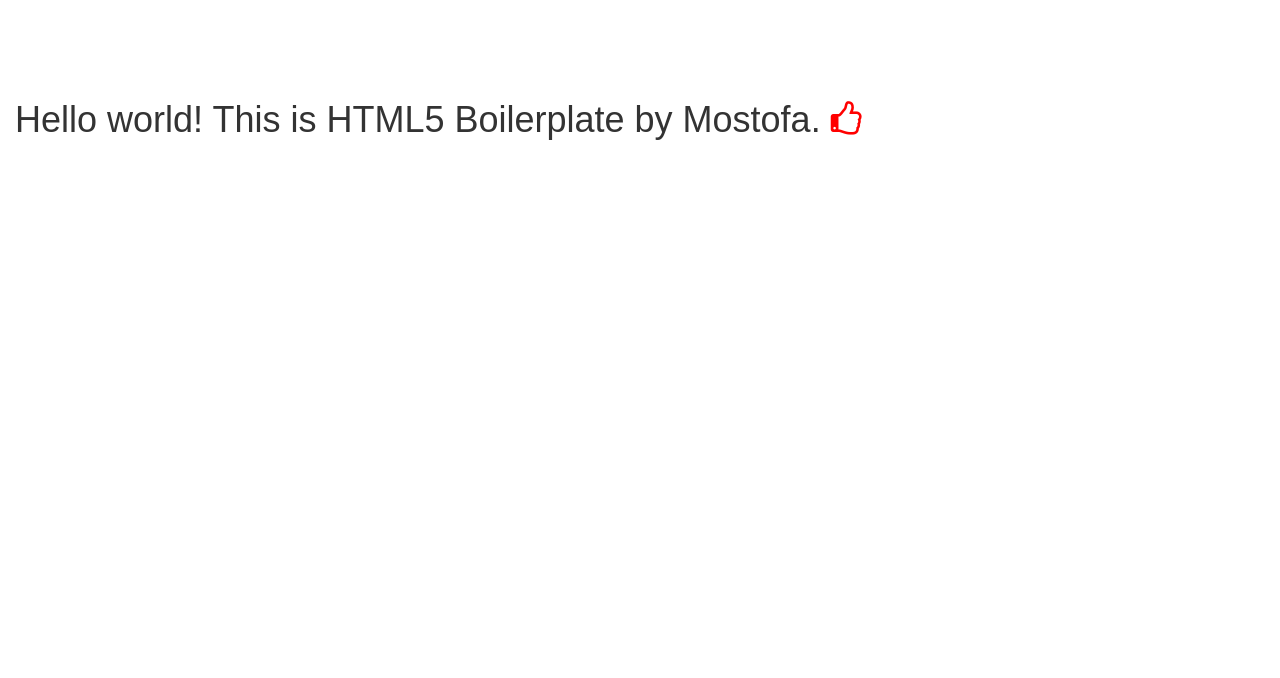
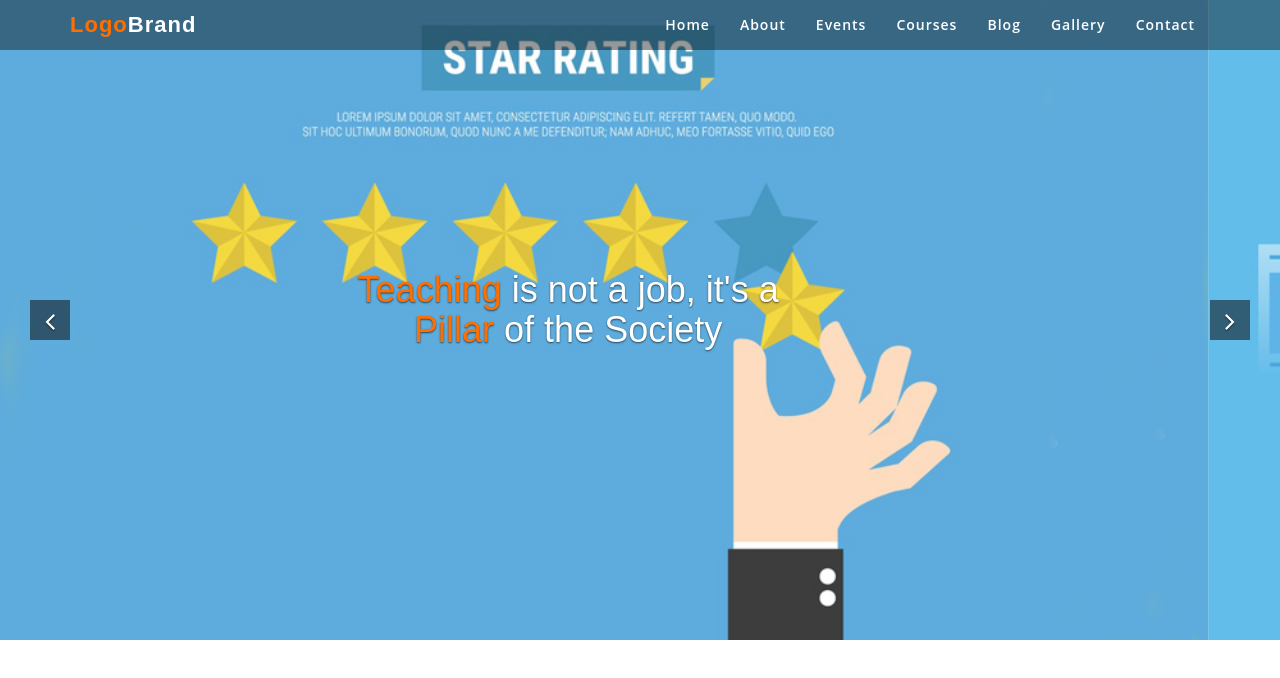
Before and after one commit to ShadiqurShaon/RatingWebsite, a plain HTML site: page index.html in a window 1280 px wide. Drawn offline with Linux system fonts and the light colour scheme.

Commit message:
menu and banner done

```diff
--- a/css/main.css
+++ /dev/null
@@ -1,282 +0,0 @@
-/*! HTML5 Boilerplate v5.3.0 | MIT License | https://html5boilerplate.com/ */
-
-/*
- * What follows is the result of much research on cross-browser styling.
- * Credit left inline and big thanks to Nicolas Gallagher, Jonathan Neal,
- * Kroc Camen, and the H5BP dev community and team.
- */
-
-/* ==========================================================================
-   Base styles: opinionated defaults
-   ========================================================================== */
-
-html {
-    color: #222;
-    font-size: 1em;
-    line-height: 1.4;
-}
-
-/*
- * Remove text-shadow in selection highlight:
- * https://twitter.com/miketaylr/status/12228805301
- *
- * These selection rule sets have to be separate.
- * Customize the background color to match your design.
- */
-
-::-moz-selection {
-    background: #b3d4fc;
-    text-shadow: none;
-}
-
-::selection {
-    background: #b3d4fc;
-    text-shadow: none;
-}
-
-/*
- * A better looking default horizontal rule
- */
-
-hr {
-    display: block;
-    height: 1px;
-    border: 0;
-    border-top: 1px solid #ccc;
-    margin: 1em 0;
-    padding: 0;
-}
-
-/*
- * Remove the gap between audio, canvas, iframes,
- * images, videos and the bottom of their containers:
- * https://github.com/h5bp/html5-boilerplate/issues/440
- */
-
-audio,
-canvas,
-iframe,
-img,
-svg,
-video {
-    vertical-align: middle;
-}
-
-/*
- * Remove default fieldset styles.
- */
-
-fieldset {
-    border: 0;
-    margin: 0;
-    padding: 0;
-}
-
-/*
- * Allow only vertical resizing of textareas.
- */
-
-textarea {
-    resize: vertical;
-}
-
-/* ==========================================================================
-   Browser Upgrade Prompt
-   ========================================================================== */
-
-.browserupgrade {
-    margin: 0.2em 0;
-    background: #ccc;
-    color: #000;
-    padding: 0.2em 0;
-}
-
-/* ==========================================================================
-   Author's custom styles
-   ========================================================================== */
-
-
-
-
-
-
-
-
-
-
-
-
-
-
-
-
-
-/* ==========================================================================
-   Helper classes
-   ========================================================================== */
-
-/*
- * Hide visually and from screen readers
- */
-
-.hidden {
-    display: none !important;
-}
-
-/*
- * Hide only visually, but have it available for screen readers:
- * http://snook.ca/archives/html_and_css/hiding-content-for-accessibility
- */
-
-.visuallyhidden {
-    border: 0;
-    clip: rect(0 0 0 0);
-    height: 1px;
-    margin: -1px;
-    overflow: hidden;
-    padding: 0;
-    position: absolute;
-    width: 1px;
-}
-
-/*
- * Extends the .visuallyhidden class to allow the element
- * to be focusable when navigated to via the keyboard:
- * https://www.drupal.org/node/897638
- */
-
-.visuallyhidden.focusable:active,
-.visuallyhidden.focusable:focus {
-    clip: auto;
-    height: auto;
-    margin: 0;
-    overflow: visible;
-    position: static;
-    width: auto;
-}
-
-/*
- * Hide visually and from screen readers, but maintain layout
- */
-
-.invisible {
-    visibility: hidden;
-}
-
-/*
- * Clearfix: contain floats
- *
- * For modern browsers
- * 1. The space content is one way to avoid an Opera bug when the
- *    `contenteditable` attribute is included anywhere else in the document.
- *    Otherwise it causes space to appear at the top and bottom of elements
- *    that receive the `clearfix` class.
- * 2. The use of `table` rather than `block` is only necessary if using
- *    `:before` to contain the top-margins of child elements.
- */
-
-.clearfix:before,
-.clearfix:after {
-    content: " "; /* 1 */
-    display: table; /* 2 */
-}
-
-.clearfix:after {
-    clear: both;
-}
-
-/* ==========================================================================
-   EXAMPLE Media Queries for Responsive Design.
-   These examples override the primary ('mobile first') styles.
-   Modify as content requires.
-   ========================================================================== */
-
-@media only screen and (min-width: 35em) {
-    /* Style adjustments for viewports that meet the condition */
-}
-
-@media print,
-       (-webkit-min-device-pixel-ratio: 1.25),
-       (min-resolution: 1.25dppx),
-       (min-resolution: 120dpi) {
-    /* Style adjustments for high resolution devices */
-}
-
-/* ==========================================================================
-   Print styles.
-   Inlined to avoid the additional HTTP request:
-   http://www.phpied.com/delay-loading-your-print-css/
-   ========================================================================== */
-
-@media print {
-    *,
-    *:before,
-    *:after,
-    *:first-letter,
-    *:first-line {
-        background: transparent !important;
-        color: #000 !important; /* Black prints faster:
-                                   http://www.sanbeiji.com/archives/953 */
-        box-shadow: none !important;
-        text-shadow: none !important;
-    }
-
-    a,
-    a:visited {
-        text-decoration: underline;
-    }
-
-    a[href]:after {
-        content: " (" attr(href) ")";
-    }
-
-    abbr[title]:after {
-        content: " (" attr(title) ")";
-    }
-
-    /*
-     * Don't show links that are fragment identifiers,
-     * or use the `javascript:` pseudo protocol
-     */
-
-    a[href^="#"]:after,
-    a[href^="javascript:"]:after {
-        content: "";
-    }
-
-    pre,
-    blockquote {
-        border: 1px solid #999;
-        page-break-inside: avoid;
-    }
-
-    /*
-     * Printing Tables:
-     * http://css-discuss.incutio.com/wiki/Printing_Tables
-     */
-
-    thead {
-        display: table-header-group;
-    }
-
-    tr,
-    img {
-        page-break-inside: avoid;
-    }
-
-    img {
-        max-width: 100% !important;
-    }
-
-    p,
-    h2,
-    h3 {
-        orphans: 3;
-        widows: 3;
-    }
-
-    h2,
-    h3 {
-        page-break-after: avoid;
-    }
-}
--- a/index.html
+++ b/index.html
@@ -5,16 +5,16 @@
     <meta http-equiv="x-ua-compatible" content="ie=edge">
     <title>Company Review </title>
     <meta name="viewport" content="width=device-width, initial-scale=1">
-     <meta http-equiv="Content-Type" content="text/html; charset=utf-8"/>
+    <meta http-equiv="Content-Type" content="text/html; charset=utf-8"/>
 
-    <meta name="description" content="Give your own description " />
-    <meta name="keywords" content="give your tag , html5 , css, jquery, etc" />
+    <meta name="description" content="Give your own description "/>
+    <meta name="keywords" content="give your tag , html5 , css, jquery, etc"/>
     <meta name="author" content="Author name Ashik">
     <meta name="robots" content="index, follow">
     <meta name="revisit-after" content="3 days // as you want ">
 
-    <meta property="og:url" content="http://example.com/" />
-    <meta property="og:site_name" content="Demo Test" />
+    <meta property="og:url" content="http://example.com/"/>
+    <meta property="og:site_name" content="Demo Test"/>
     <link rel="icon" href="img/favicon.png" type="image/gif">
 
     <!-- Place favicon.ico in the root directory -->
@@ -32,9 +32,82 @@
 
 <!-- Add your site or application content here -->
 <div class="container-fluid">
-    <!--	<div class="container">	--->
-    <h1 class="h1_">Hello world! This is HTML5 Boilerplate by Mostofa. <i class="fa fa-thumbs-o-up ex_c"></i></h1>
+    <div class="row">
+        <section id="mainMenu">
+            <nav class="navbar custom-nav">
+                <div class="container">
+                    <!-- Brand and toggle get grouped for better mobile display -->
+                    <div class="navbar-header">
+                        <button type="button" class="navbar-toggle collapsed" data-toggle="collapse" data-target="#main-menu-1" aria-expanded="false">
+                            <span class="sr-only">Toggle navigation</span>
+                            <span class="icon-bar"></span>
+                            <span class="icon-bar"></span>
+                            <span class="icon-bar"></span>
+                        </button>
+                        <a class="navbar-brand" href="javascript:"><span class="logoText">Logo</span>Brand</a>
+                    </div>
+                    <!-- Collect the nav links, forms, and other content for toggling -->
+                    <div class="collapse navbar-collapse" id="main-menu-1">
+                        <ul class="nav navbar-nav navbar-right">
+                            <li><a href="javascript:">Home</a></li>
+                            <li><a href="javascript:">About</a></li>
+                            <li><a href="javascript:">Events</a></li>
+                            <li><a href="javascript:">Courses</a></li>
+                            <li><a href="javascript:">Blog</a></li>
+                            <li><a href="javascript:">Gallery</a></li>
+                            <li><a href="javascript:">Contact</a></li>
+                        </ul>
+                    </div><!-- /.navbar-collapse -->
+                </div><!-- /.container-fluid -->
+            </nav>
+        </section>
 
+        <header>
+            <div id="header_slider" class="carousel slide main_banner" data-ride="carousel">
+
+                <!-- Indicators
+                <ol class="carousel-indicators">
+                    <!--<li data-target="#header_slider" data-slide-to="0" class="active"></li>
+                    <!--<li data-target="#header_slider" data-slide-to="1"></li>
+                    <!--<li data-target="#header_slider" data-slide-to="2"></li>
+                </ol>
+                -->
+
+                <!-- Wrapper for slides -->
+                <div class="carousel-inner" role="listbox">
+                    <div class="item active">
+                        <img src="img/img_bn_1.png" alt="img_bn_1">
+
+                        <div class="carousel-caption">
+                            <h1><span class="base_color">Teaching</span> is not a job, it's a <br>
+                                <span class="base_color">Pillar</span> of the Society </h1>
+                        </div>
+                    </div>
+                    <div class="item">
+                        <img src="img/img_bn_2.png" alt="img_bn_1">
+                        <div class="carousel-caption">
+                            <h1><span class="base_color">Teaching</span> is not a job, it's a <br>
+                                <span class="base_color">Pillar</span> of the Society </h1></div>
+                    </div>
+                    <div class="item">
+                        <img src="img/img_bn_3.png" alt="img_bn_1">
+                        <div class="carousel-caption">
+                            <h1><span class="base_color">Teaching</span> is not a job, it's a <br>
+                                <span class="base_color">Pillar</span> of the Society </h1></div>
+                    </div>
+                </div>
+
+                <!-- Controls -->
+                <a class="left carousel-control" href="#header_slider" role="button" data-slide="prev">
+                    <i class="fa fa-angle-left" aria-hidden="true"></i>
+
+                </a>
+                <a class="right carousel-control" href="#header_slider" role="button" data-slide="next">
+                    <i class="fa fa-angle-right" aria-hidden="true"></i>
+                </a>
+            </div>
+        </header>
+    </div>
 </div>
 <script src="js/jquery-3.1.1.min.js"></script>
 <script src="js/bootstrap.min.js"></script>
--- a/style.css
+++ b/style.css
@@ -1,23 +1,131 @@
-body
-{
-margin: 0;
-padding: 0;
-font-size: 14px;
-font-family: Arial, Helvetica, sans-serif;
+body {
+    margin: 0;
+    padding: 0;
+    font-size: 14px;
+    font-family: 'Open Sans', sans-serif;
 }
-/***********css Animation*********/
-h1.h1_{ margin-top: 100px;}
-.ex_c {
-	color: red;
 
-		-webkit-transition: 5s;
-	 -ms-transition: 5s;
-	transition:  5s ;
+h1, h2, h3, h4, h5, h6 {
+    /*padding: 0;*/
+    /*margin: 0;*/
 }
-.ex_c:hover {
-	color: green;
-	font-size: 600%;
-	cursor:pointer;
-	position: absolute;
 
+h1, h2, h3 {
+    font-family: 'Raleway', sans-serif;
 }
+
+a, a:focus {
+    text-decoration: none;
+    color: #000000;
+}
+
+a:hover {
+    color: #ff6f00;
+}
+
+ul {
+    padding: 0;
+    margin: 0;
+    list-style: none;
+}
+
+.base_color {
+    color: #ff6f00;
+}
+
+.base_bg_color {
+    background-color: #ff6f00;
+}
+
+/***********Main Menu*********/
+.custom-nav {
+    background-color: rgba(0,0,0,.4);
+    border-radius: 0;
+    border: none;
+    margin: 0;
+    position: absolute;
+    top: 0;
+    z-index: 9999;
+    left: 0;
+    right: 0;
+}
+
+.custom-nav .navbar-header {
+}
+
+.custom-nav a.navbar-brand {
+    font-family: 'Raleway', sans-serif;
+    font-size: 22px;
+    letter-spacing: 1px;
+    font-weight: 600;
+    color: #ffffff;
+}
+
+.custom-nav a.navbar-brand span {
+    color: #ff6f00;
+}
+
+.custom-nav ul.nav {
+}
+
+.custom-nav ul.nav li {
+}
+
+.custom-nav ul.nav li a {
+    color: #ffffff;
+    font-weight: 600;
+    letter-spacing: 1px;
+}
+
+.custom-nav ul.nav li:hover a {
+    background-color: rgba(255, 255, 255, 0.1);
+    box-shadow: inset 0px 0px 9px -3px rgba(0, 0, 0, 0.15);
+    color: #ff6f00;;
+}
+
+/***********Slider Banner style main_banner**********/
+.main_banner {
+}
+
+.main_banner .carousel-inner {
+}
+
+.main_banner .item {
+}
+
+.main_banner .item.active {
+}
+
+.main_banner .item img {
+    height: auto;
+    width: 100%;
+}
+
+.main_banner .item .carousel-caption {
+    top: 36%;
+}
+
+.main_banner {
+}
+
+.main_banner a.carousel-control {
+    height: 40px;
+    width: 40px;
+    opacity: 1;
+    background-color: rgba(0, 0, 0, .5);
+    line-height: 40px;
+    font-size: 28px;
+    background-image: none;
+    margin: auto;
+}
+
+.main_banner a.carousel-control.left {
+    left: 30px;
+}
+
+.main_banner a.carousel-control.right {
+    right: 30px;
+}
+
+.main_banner a.carousel-control i {
+}
```
Also changed, not shown: img/img_bn_1.jpg (added), img/img_bn_1.png (added), img/img_bn_2.jpg (added), img/img_bn_2.png (added), img/img_bn_20.png (added), img/img_bn_3.jpg (added), img/img_bn_3.png (added).
